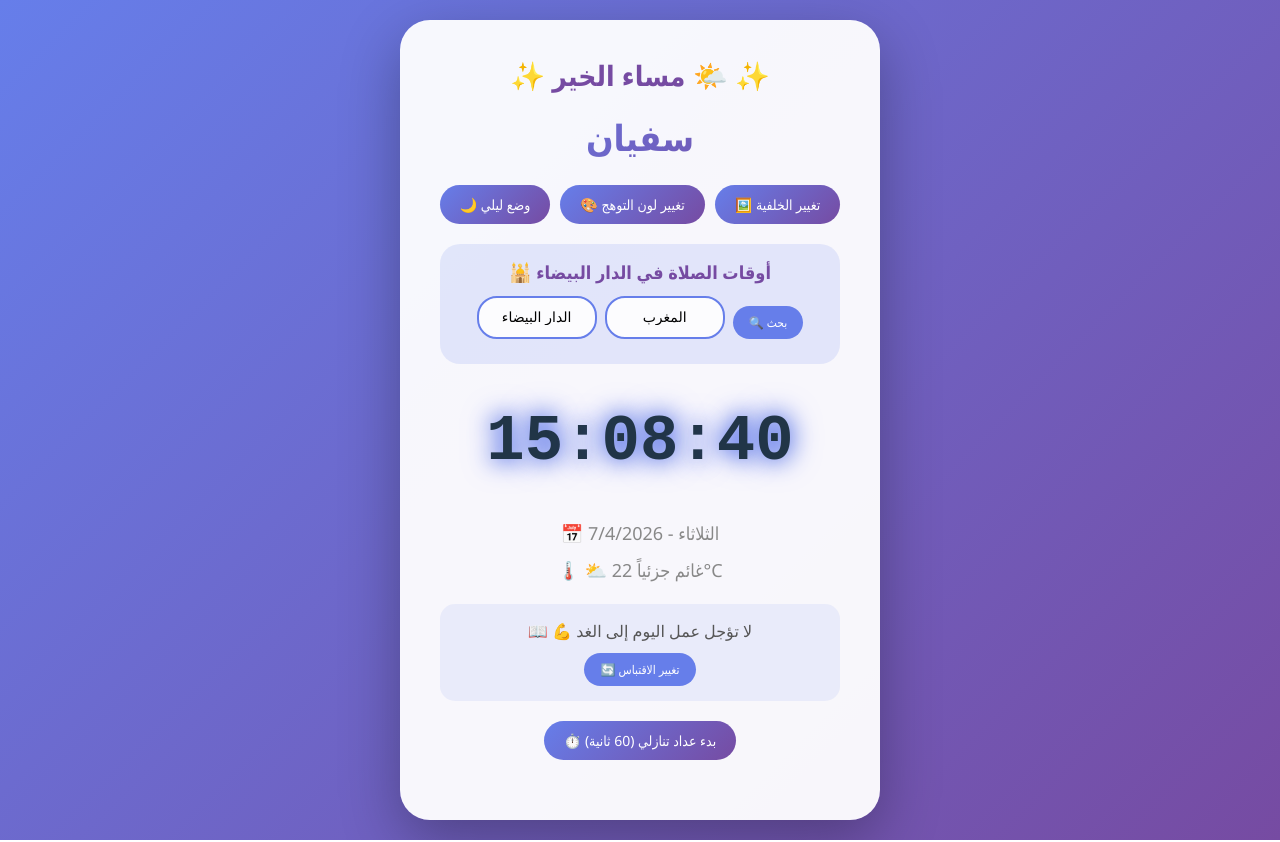
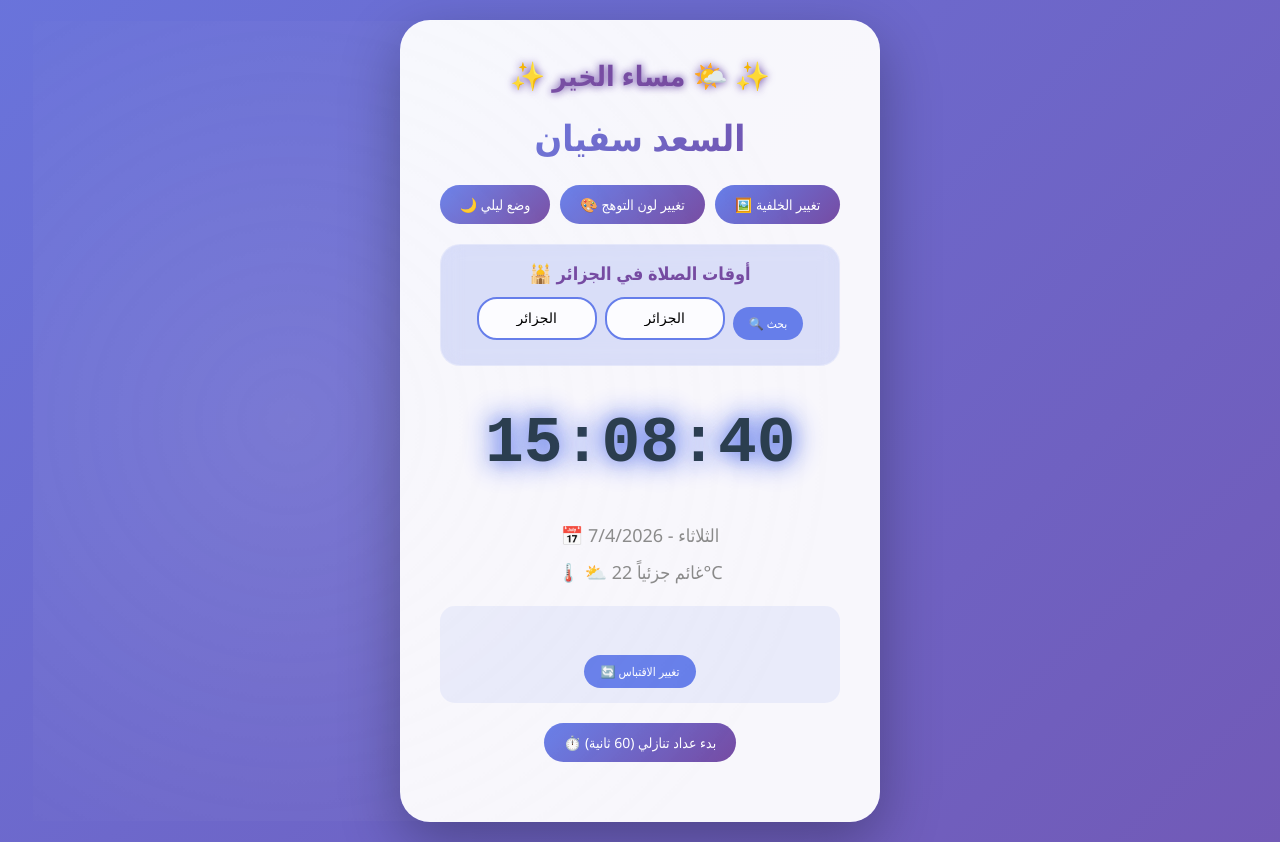
Before and after one commit to sofiane55jh/my-worm-app, a React (Vite) app: page / in a window 1280 px wide. Built offline with nearby package versions, Linux system fonts and the light colour scheme; no server answers.

Commit message:
تصحيح الاسم إلى السعد سفيان وتغيير المدينة إلى الجزائر

```diff
--- a/src/App.css
+++ b/src/App.css
@@ -227,3 +227,170 @@ h1 {
     font-size: 12px;
   }
 }
+
+/* ========== مؤثرات متحركة إضافية ========== */
+
+/* خلفية متحركة متدرجة */
+body {
+  background-size: 200% 200%;
+  animation: gradientMove 8s ease infinite;
+}
+
+@keyframes gradientMove {
+  0% { background-position: 0% 50%; }
+  50% { background-position: 100% 50%; }
+  100% { background-position: 0% 50%; }
+}
+
+/* بطاقات أوقات الصلاة تتألق */
+.prayer-card {
+  transition: all 0.3s ease;
+  animation: cardGlow 2s ease-in-out infinite alternate;
+}
+
+@keyframes cardGlow {
+  0% { box-shadow: 0 0 5px rgba(102, 126, 234, 0.3); transform: scale(1); }
+  100% { box-shadow: 0 0 20px rgba(102, 126, 234, 0.6); transform: scale(1.02); }
+}
+
+/* الوقت يتنفس */
+.time {
+  animation: breathe 2s ease-in-out infinite;
+}
+
+@keyframes breathe {
+  0% { opacity: 0.9; transform: scale(1); }
+  50% { opacity: 1; transform: scale(1.02); }
+  100% { opacity: 0.9; transform: scale(1); }
+}
+
+/* الأزرار تهتز عند المرور */
+.btn {
+  transition: all 0.3s cubic-bezier(0.68, -0.55, 0.265, 1.55);
+}
+
+.btn:hover {
+  animation: shake 0.5s ease;
+}
+
+@keyframes shake {
+  0%, 100% { transform: translateX(0); }
+  25% { transform: translateX(-3px); }
+  75% { transform: translateX(3px); }
+}
+
+/* ظهور تدريجي للبطاقات */
+.prayer-card {
+  animation: fadeInScale 0.5s ease-out;
+}
+
+@keyframes fadeInScale {
+  from {
+    opacity: 0;
+    transform: scale(0.8);
+  }
+  to {
+    opacity: 1;
+    transform: scale(1);
+  }
+}
+
+/* نبض للصلاة القادمة */
+.next-prayer {
+  animation: pulse 1.5s ease-in-out infinite;
+}
+
+@keyframes pulse {
+  0%, 100% { transform: scale(1); opacity: 1; }
+  50% { transform: scale(1.02); opacity: 0.95; }
+}
+
+/* دوران خفيف للشعارات */
+.logo {
+  animation: spin 20s linear infinite;
+}
+
+@keyframes spin {
+  from { transform: rotate(0deg); }
+  to { transform: rotate(360deg); }
+}
+
+/* تأثير كتابة للاقتباسات */
+.quote {
+  overflow: hidden;
+  border-right: 2px solid #667eea;
+  white-space: nowrap;
+  animation: typing 3s steps(40, end), blink-caret 0.75s step-end infinite;
+}
+
+@keyframes typing {
+  from { width: 0; }
+  to { width: 100%; }
+}
+
+@keyframes blink-caret {
+  from, to { border-color: transparent; }
+  50% { border-color: #667eea; }
+}
+
+/* عند الشاشات الصغيرة، إلغاء تأثير الكتابة */
+@media (max-width: 600px) {
+  .quote {
+    white-space: normal;
+    animation: none;
+    border-right: none;
+  }
+}
+
+/* ========== مؤثرات دخول الصفحة ========== */
+
+/* ظهور الصفحة بحركة */
+.container {
+  animation: slideIn 0.6s ease-out;
+}
+
+@keyframes slideIn {
+  from {
+    opacity: 0;
+    transform: translateY(-30px);
+  }
+  to {
+    opacity: 1;
+    transform: translateY(0);
+  }
+}
+
+/* جسيمات متطايرة في الخلفية */
+body::before {
+  content: '';
+  position: fixed;
+  top: 0;
+  left: 0;
+  width: 100%;
+  height: 100%;
+  pointer-events: none;
+  background: radial-gradient(circle at 20% 50%, rgba(255,255,255,0.1) 0%, transparent 50%);
+  animation: particleFloat 15s infinite;
+}
+
+@keyframes particleFloat {
+  0% { transform: translateX(-10%) translateY(-10%); }
+  100% { transform: translateX(10%) translateY(10%); }
+}
+
+/* تأثير زجاجي (Glassmorphism) للبطاقات */
+.prayer-section {
+  backdrop-filter: blur(10px);
+  background: rgba(102, 126, 234, 0.2);
+  border: 1px solid rgba(255, 255, 255, 0.3);
+}
+
+/* توهج للعنوان */
+h1 {
+  animation: titleGlow 3s ease-in-out infinite;
+}
+
+@keyframes titleGlow {
+  0%, 100% { text-shadow: 0 0 5px #764ba2; }
+  50% { text-shadow: 0 0 20px #764ba2, 0 0 30px #667eea; }
+}
--- a/src/App.tsx
+++ b/src/App.tsx
@@ -3,7 +3,7 @@ import './App.css'
 
 function App() {
   const [currentTime, setCurrentTime] = useState(new Date())
-  const [name, setName] = useState("سفيان")
+  const [name, setName] = useState("السعد سفيان")
   const [glowColor, setGlowColor] = useState("#667eea")
   const [darkMode, setDarkMode] = useState(false)
   const [countdown, setCountdown] = useState(60)
@@ -12,11 +12,12 @@ function App() {
 
   // ========== أوقات الصلاة ==========
   const [prayerTimes, setPrayerTimes] = useState<any>(null)
-  const [city, setCity] = useState("الدار البيضاء")
-  const [country, setCountry] = useState("المغرب")
+  const [city, setCity] = useState("الجزائر")
+  const [country, setCountry] = useState("الجزائر")
   const [loading, setLoading] = useState(true)
   const [nextPrayer, setNextPrayer] = useState("")
   const [nextPrayerTime, setNextPrayerTime] = useState("")
+  const [timeRemaining, setTimeRemaining] = useState("")
 
   const quotes = [
     "💪 لا تؤجل عمل اليوم إلى الغد",
@@ -26,7 +27,6 @@ function App() {
     "🌟 احلم ثم حقق أحلامك"
   ]
 
-  // جلب أوقات الصلاة من API
   const fetchPrayerTimes = async () => {
     setLoading(true)
     try {
@@ -44,7 +44,6 @@ function App() {
     }
   }
 
-  // تحديث الوقت الحالي والصلاة القادمة كل ثانية
   useEffect(() => {
     const timer = setInterval(() => {
       setCurrentTime(new Date())
@@ -52,7 +51,6 @@ function App() {
     return () => clearInterval(timer)
   }, [])
 
-  // حساب الصلاة القادمة
   useEffect(() => {
     if (!prayerTimes) return
 
@@ -83,7 +81,26 @@ function App() {
     setNextPrayerTime(next.time)
   }, [currentTime, prayerTimes])
 
-  // جلب الصلاة عند تغيير المدينة
+  useEffect(() => {
+    if (!nextPrayerTime) return
+
+    const now = new Date()
+    const [prayerHour, prayerMinute] = nextPrayerTime.split(':').map(Number)
+    const prayerDate = new Date(now)
+    prayerDate.setHours(prayerHour, prayerMinute, 0)
+
+    if (prayerDate < now) {
+      prayerDate.setDate(prayerDate.getDate() + 1)
+    }
+
+    const diff = prayerDate.getTime() - now.getTime()
+    const hours = Math.floor(diff / (1000 * 60 * 60))
+    const minutes = Math.floor((diff % (1000 * 60 * 60)) / (1000 * 60))
+    const seconds = Math.floor((diff % (1000 * 60)) / 1000)
+
+    setTimeRemaining(`${hours.toString().padStart(2, '0')}:${minutes.toString().padStart(2, '0')}:${seconds.toString().padStart(2, '0')}`)
+  }, [nextPrayerTime, currentTime])
+
   useEffect(() => {
     fetchPrayerTimes()
   }, [city, country])
@@ -205,6 +222,7 @@ function App() {
         {nextPrayer && nextPrayerTime && (
           <div className="next-prayer">
             <p>🕋 الصلاة القادمة: <strong>{nextPrayer}</strong> الساعة <strong>{nextPrayerTime}</strong></p>
+            {timeRemaining && <p>⏳ الوقت المتبقي: <strong>{timeRemaining}</strong></p>}
           </div>
         )}
       </div>
```
